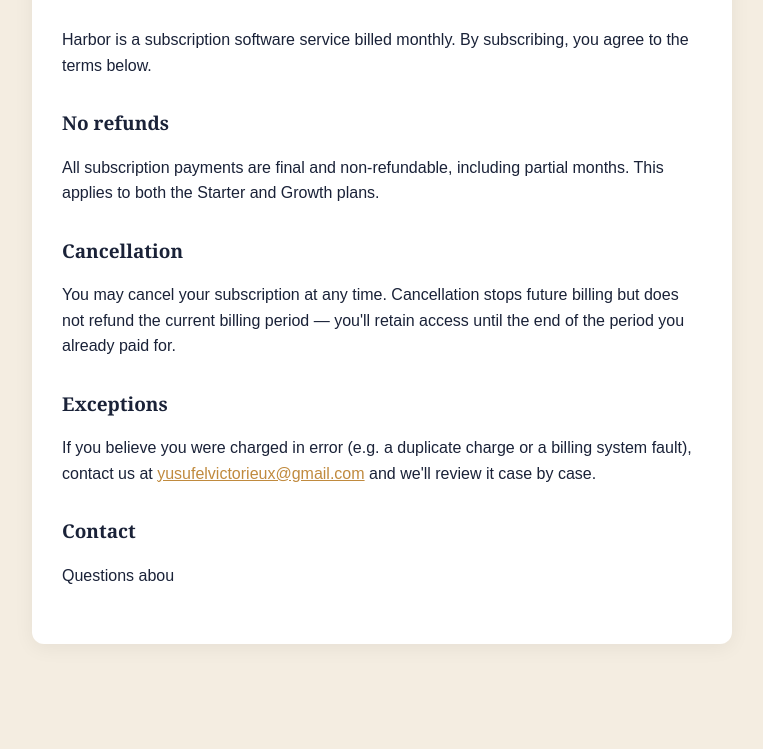
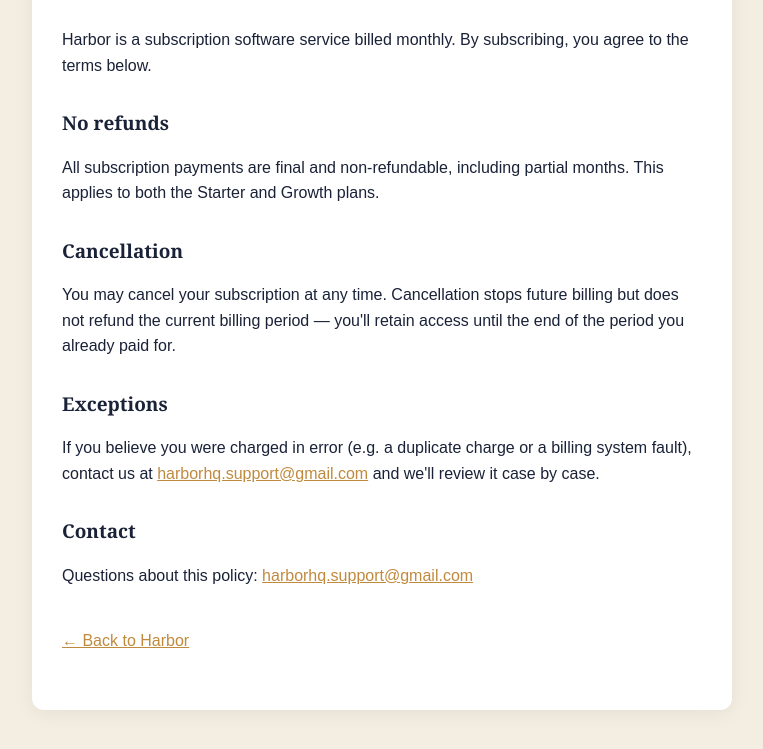
Before and after one commit to yusufelvictorieux-glitch/harbor, a website: page refund.html in a window 1280 px wide. Shown: the part 173-922 px from the top of the page, without its empty margins (258-1021 px from the left). Before the commit the page ends 857 px from the top, so only its background shows below. Drawn offline with Linux system fonts and the light colour scheme.

Commit message:
Update refund.html

```diff
--- a/refund.html
+++ b/refund.html
@@ -27,7 +27,12 @@
   <p>You may cancel your subscription at any time. Cancellation stops future billing but does not refund the current billing period — you'll retain access until the end of the period you already paid for.</p>
 
   <h2>Exceptions</h2>
-  <p>If you believe you were charged in error (e.g. a duplicate charge or a billing system fault), contact us at <a href="mailto:yusufelvictorieux@gmail.com">yusufelvictorieux@gmail.com</a> and we'll review it case by case.</p>
+  <p>If you believe you were charged in error (e.g. a duplicate charge or a billing system fault), contact us at <a href="mailto:harborhq.support@gmail.com">harborhq.support@gmail.com</a> and we'll review it case by case.</p>
 
   <h2>Contact</h2>
-  <p>Questions abou
+  <p>Questions about this policy: <a href="mailto:harborhq.support@gmail.com">harborhq.support@gmail.com</a></p>
+
+  <p style="margin-top:40px;"><a href="/">&larr; Back to Harbor</a></p>
+</div>
+</body>
+</html>
```
